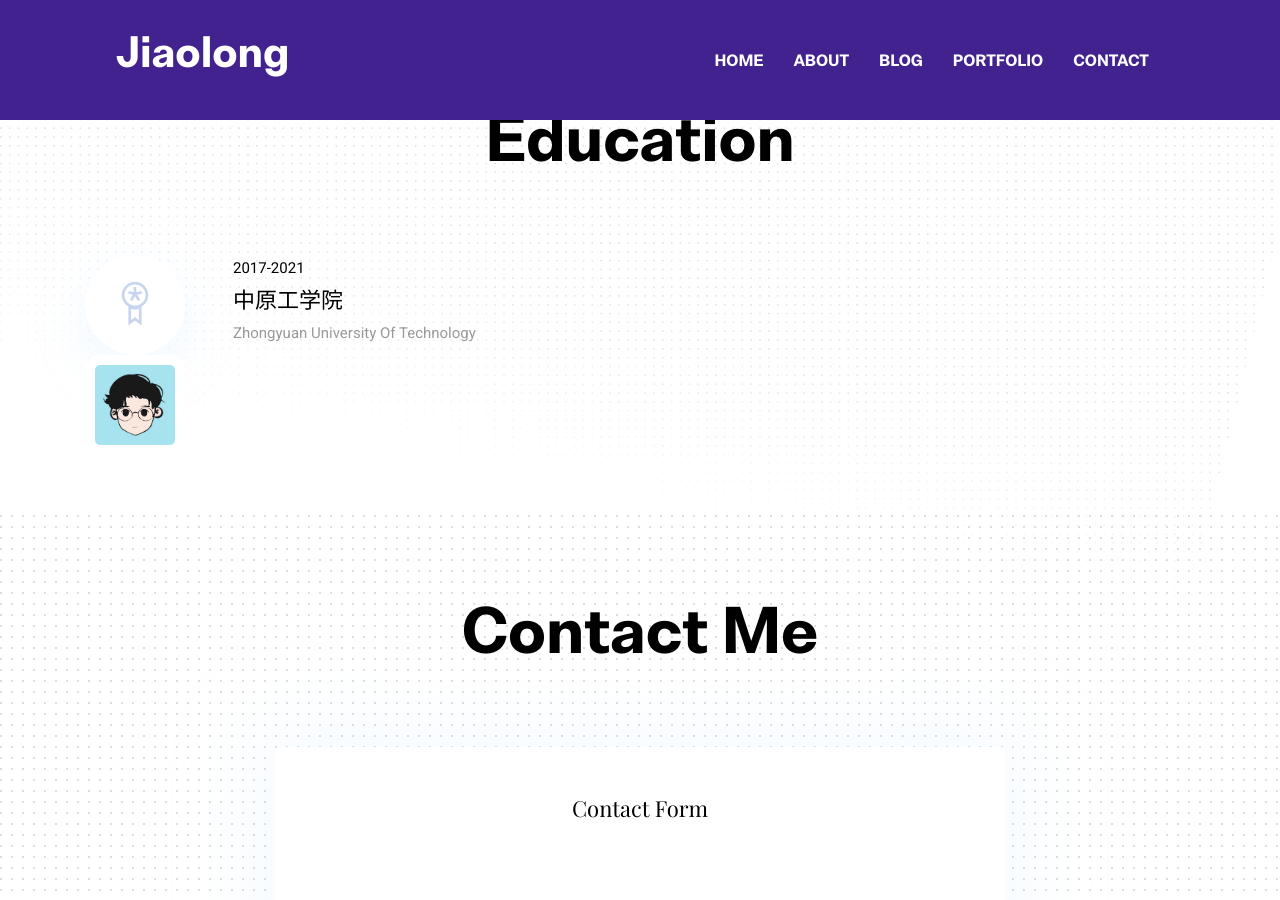
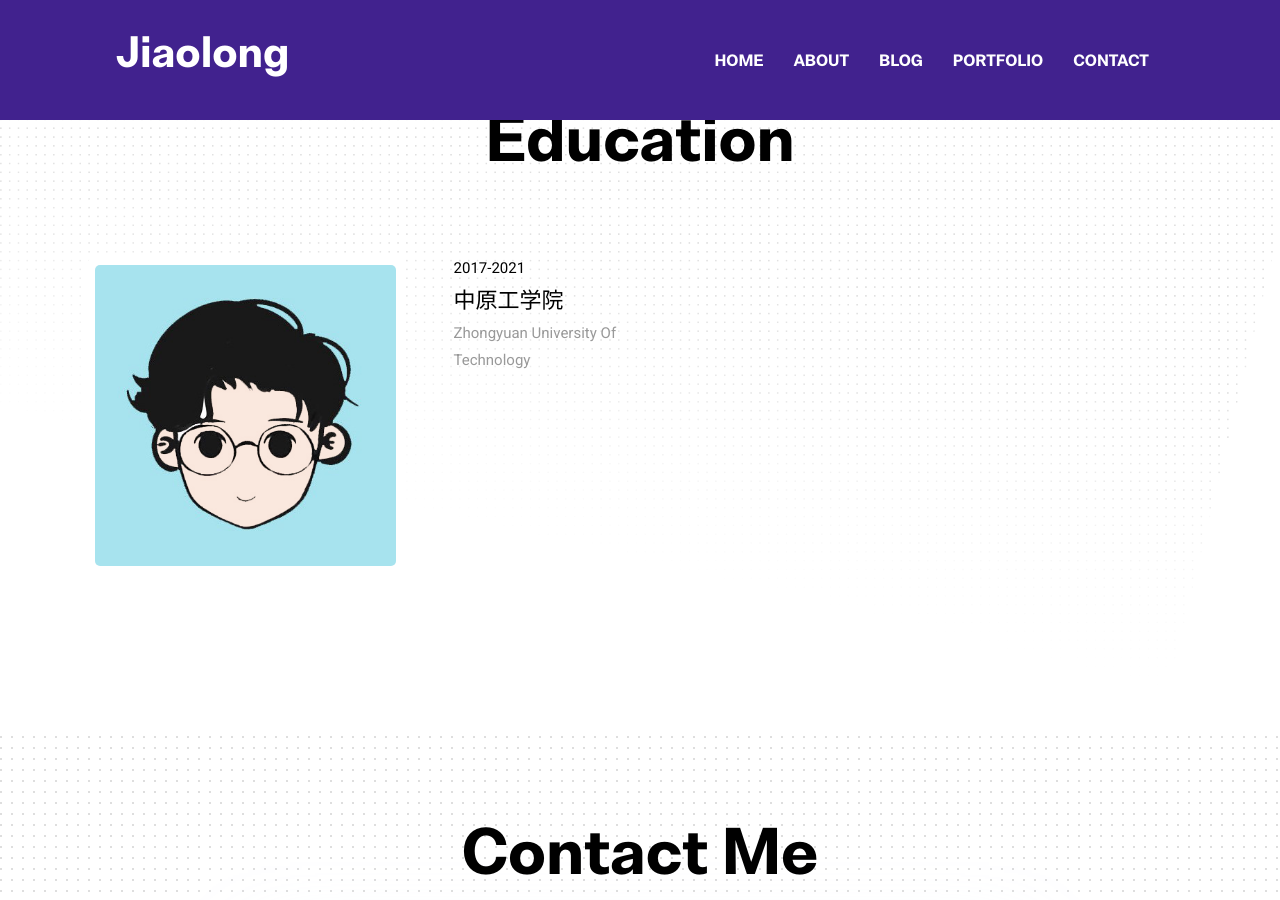
Before and after one commit to iwangjiaolong/iwangjiaolong.github.io, a Jekyll site: the page built from index.html, in a window 1280 px wide and 900 px high, scrolled down 1750 px. Built offline with Jekyll 4.4.1, drawn with Linux system fonts in a browser that asks for light colours.

Commit message:
Update education-section.html

```diff
--- a/_includes/education-section.html
+++ b/_includes/education-section.html
@@ -10,9 +10,9 @@
       <div class="col-lg-6 col-md-6 mb-80">
         <div class="d-flex">
           <div class="mr-lg-5 mr-3">
-            <i class="ti-medall icon icon-light icon-bg bg-white shadow rounded-circle d-block">
+
               <img src="/assets/images/about/author.jpg" alt="Johnathan Smith" class="img-fluid w-100 rounded-lg border-thick border-white">
-            </i>
+
           </div>
           <div>
             <p class="text-dark mb-1">{{ education.date }}</p>
```
